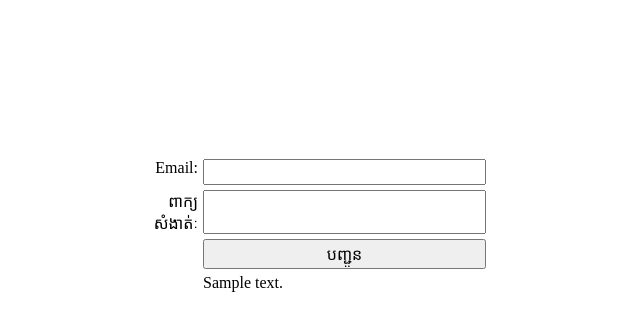
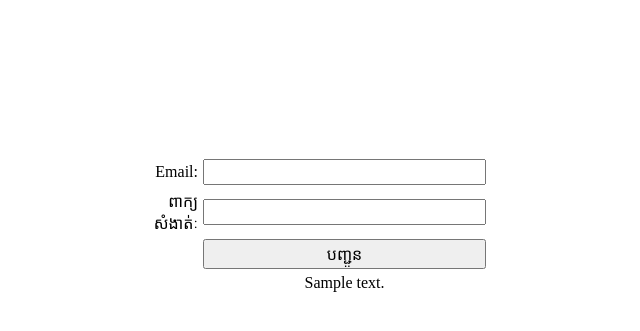
Before and after one commit to Sokhavuth/khmerweb-multinews, a Python web app: template templates/front/login.html in a window 1280 px wide. Shown: the top 331 px of the page, without its empty margins (334-974 px from the left). Run offline with Jinja, Linux system fonts and the light colour scheme; the template is opened without the code that fills it: most values are stand-ins (such as "Sample title", 1, 10 or a date in 2020).

Commit message:
Make it better

```diff
--- a/static/styles/front/login.css
+++ b/static/styles/front/login.css
@@ -19,6 +19,7 @@
     display: grid;
     grid-template-columns: 20% auto;
     grid-gap: 5px;
+    align-items: center;
 }
 
 .Login .outer form a{
@@ -29,3 +30,7 @@
     font: var(--body-font);
     padding: 2px 5px;
 }
+
+.Login .outer form .info{
+    text-align: center;
+}
--- a/templates/front/login.html
+++ b/templates/front/login.html
@@ -1,4 +1,5 @@
 <!--templates/front/login.html-->
+
 <link rel="stylesheet" href="/static/styles/front/login.css" />
 
 <section class="Login">
```
